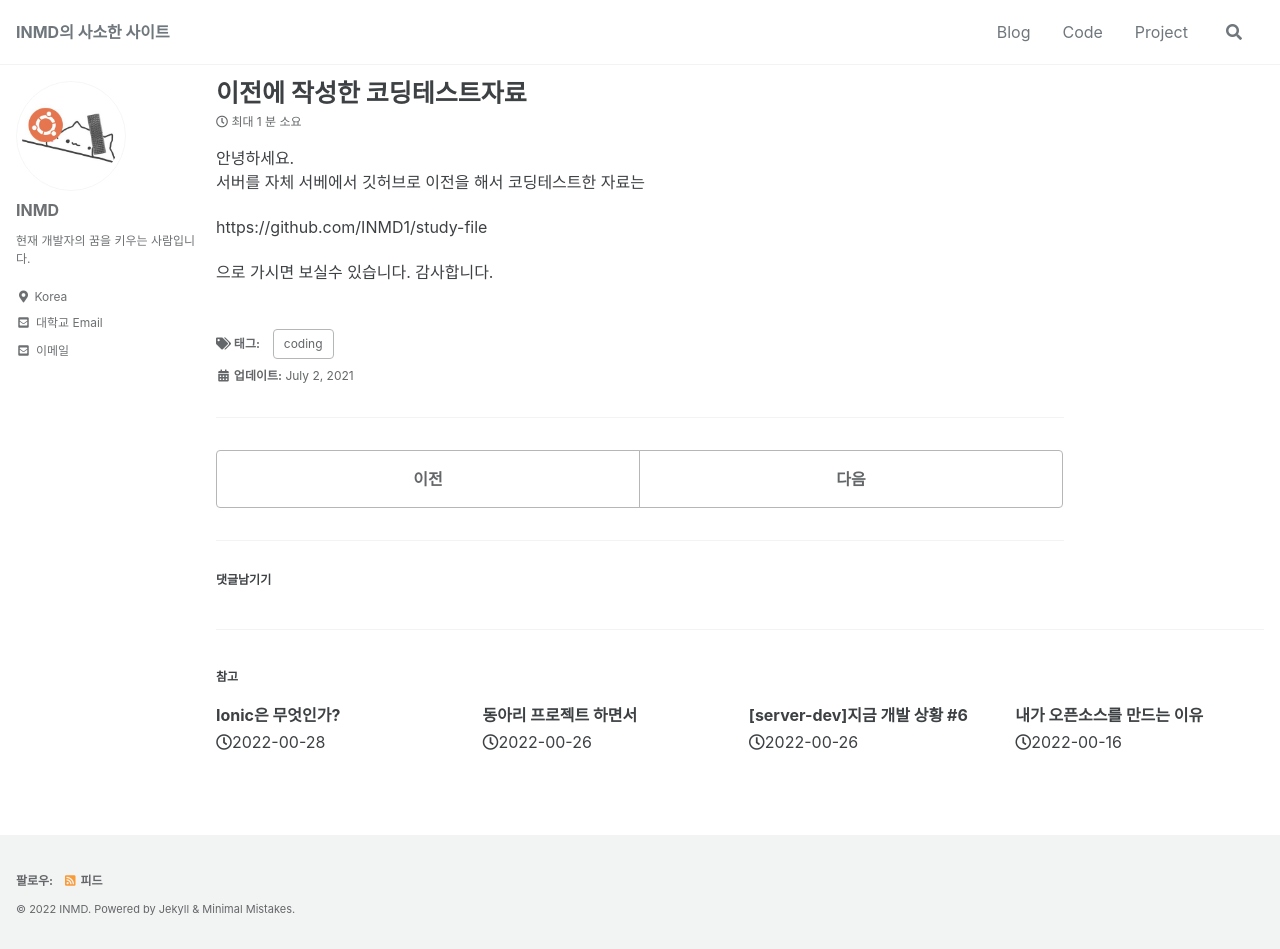
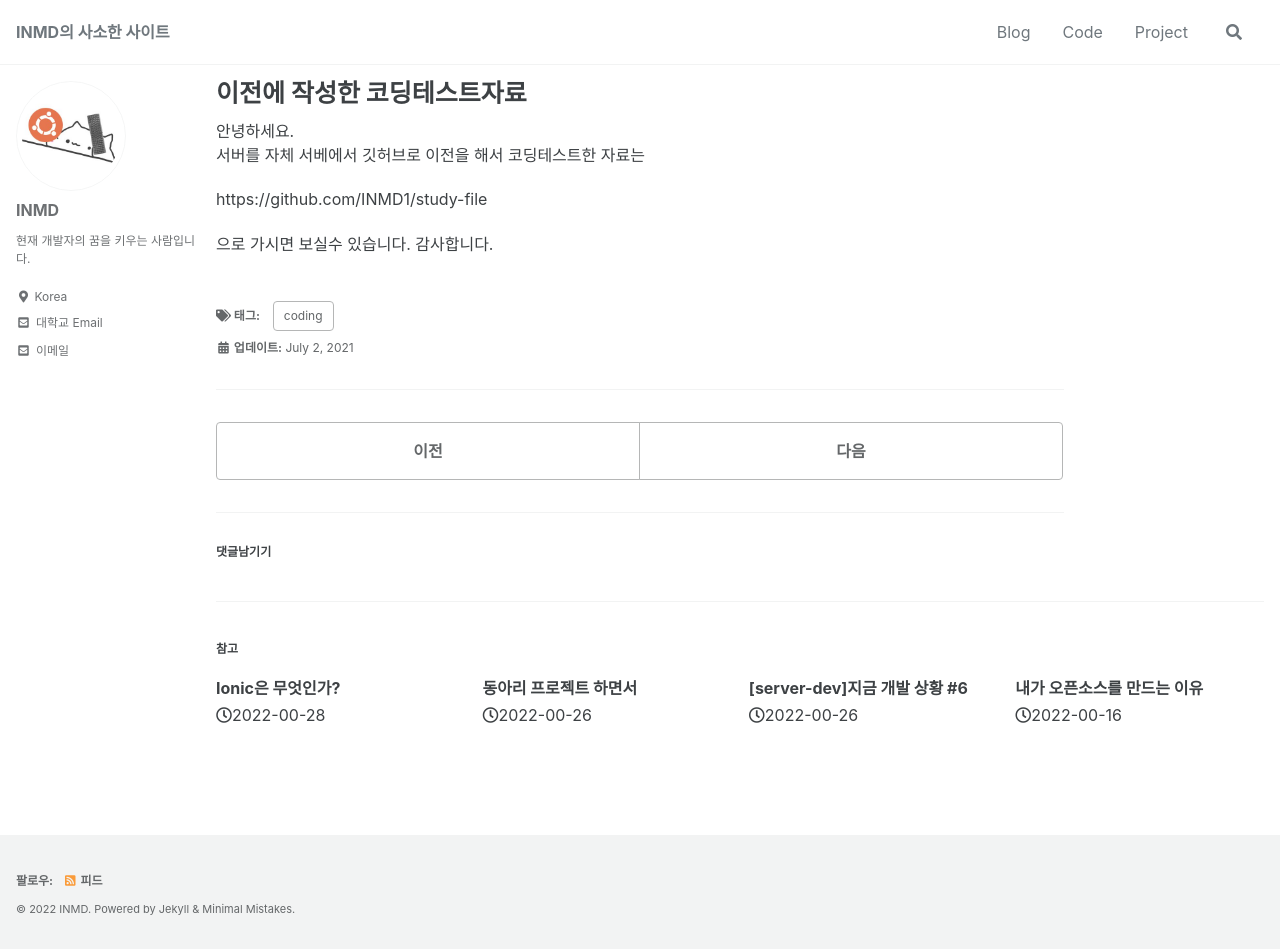
Before and after one commit to INMD1/blog-site, a Jekyll site: the page built from _posts/blog/2021-07-02-dlwjszheld.md, in a window 1280 px wide and 949 px high. Built offline with Jekyll 4.4.1, drawn with Linux system fonts in a browser that asks for light colours; cached includes are drawn as plain includes; comment, search, counter and statistics services are not loaded.

Commit message:
asdfklnjvasd893-4

```diff
--- a/_config.yml
+++ b/_config.yml
@@ -278,7 +278,7 @@ defaults:
     values:
       layout: single
       author_profile: true
-      read_time: true
+      read_time: false
       comments:  true
       related: true
 
--- a/_layouts/single.html
+++ b/_layouts/single.html
@@ -25,10 +25,12 @@ layout: default
 
     <div class="page__inner-wrap">
       {% unless page.header.overlay_color or page.header.overlay_image %}
-        <header>
-          {% if page.title %}<h1 id="page-title" class="page__title" itemprop="headline">{{ page.title | markdownify | remove: "<p>" | remove: "</p>" }}</h1>{% endif %}
-          {% include page__meta.html %}
-        </header>
+      <header>
+        {% if page.title %}<h1 id="page-title" class="page__title" itemprop="headline">{{ page.title | markdownify | remove: "<p>" | remove: "</p>" }}</h1>{% endif %}
+        {% if page.read_time %}
+        <p class="page__meta"><i class="far fa-clock" aria-hidden="true"></i> {% include read-time.html %}</p>
+        {% endif %}
+    </header>
       {% endunless %}
 
       <section class="page__content" itemprop="text">
```
